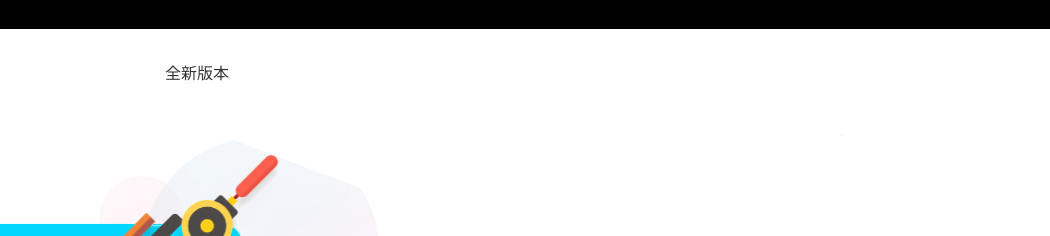
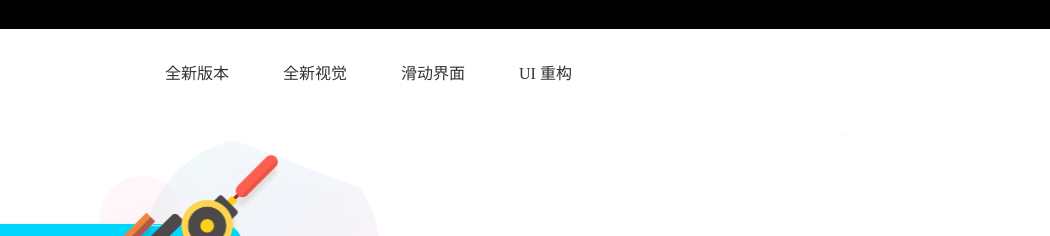
Before and after one commit to devnasita/minixk.github.io, a plain HTML site: page index.html in a window 1280 px wide. Shown: the top 236 px of the page, 230-1280 px from the left. Drawn offline with Linux system fonts and the light colour scheme.

Commit message:
Update index.html

```diff
--- a/index.html
+++ b/index.html
@@ -30,6 +30,9 @@ alert("公告：（新版本已开发，请前往新的站点：xk-rm.cr.cx)");
 		<a href="" class="logo"><img src="/minixk.github.io/logo.png" alt="logo" /></a>
 		<ul class="nav">
 			<li><a href="http://xk-rm.cr.cx">全新版本</a></li>
+			<li><a href="http://xk-rm.cr.cx">全新视觉</a></li>
+			<li><a href="http://xk-rm.cr.cx">滑动界面</a></li>
+			<li><a href="http://xk-rm.cr.cx"> UI 重构</a></li>
 		</ul>
 		<div class="quick-lg">
 
```
